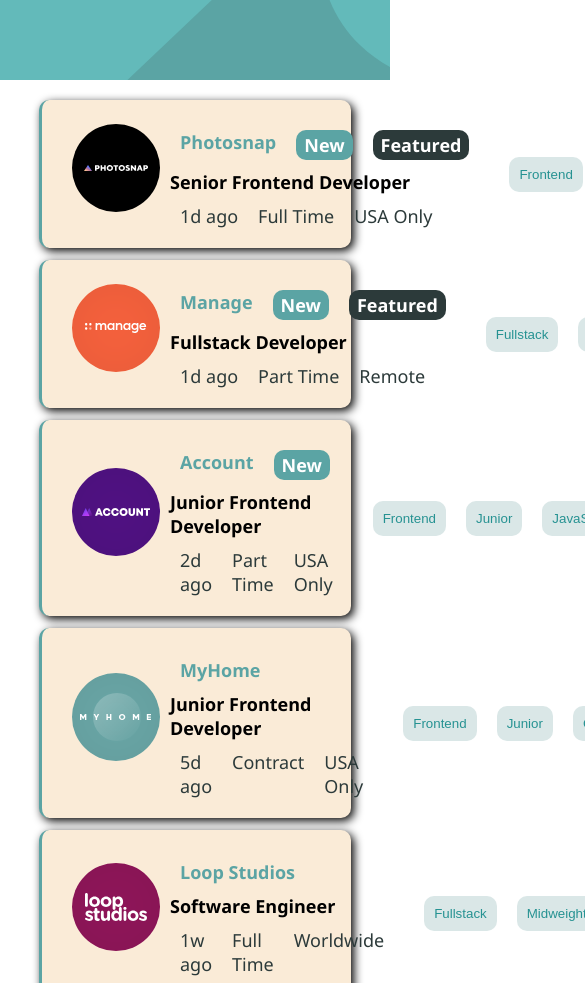
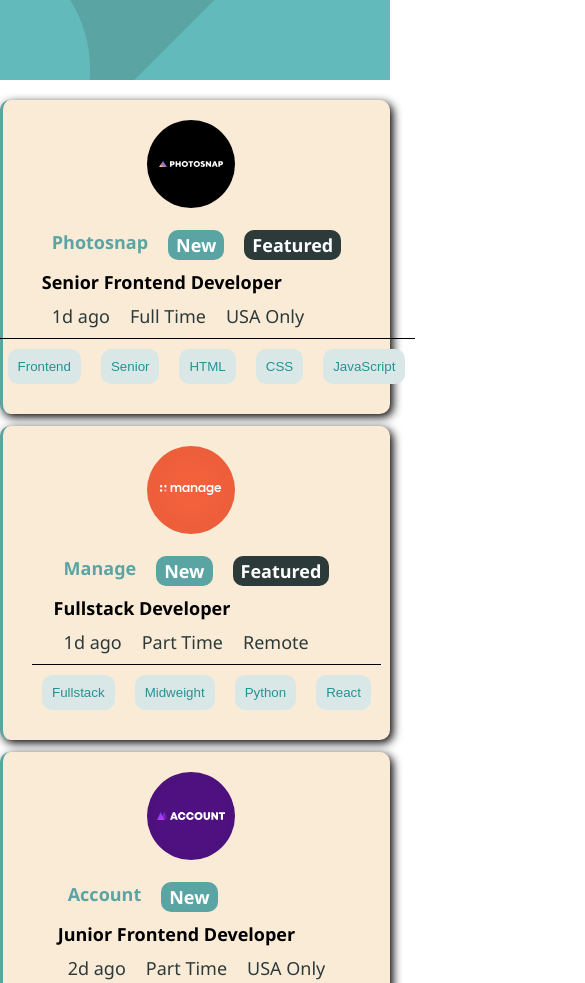
Before and after one commit to Pe-te-r/Job_Listing, a plain HTML site: page index.html in a window 390 px wide. Shown: the top 983 px of the page, 585 px wide, since content can reach past the window. Drawn offline with Linux system fonts and the light colour scheme.

Commit message:
added mobile responsive

```diff
--- a/style.css
+++ b/style.css
@@ -116,3 +116,26 @@
     border: none;
     cursor: pointer;
 }
+
+@media (max-width: 1200px) {
+    nav{
+        background-image: url("./images/bg-header-mobile.svg");
+    }
+    main{
+        width: 90%;
+    }
+}
+
+@media (max-width:900px) {
+    main{
+        width: 100%;
+    }
+    main section{
+        display: flex;
+        flex-direction: column;
+    }
+    main section .infoRightInner{
+        margin-top: 10px;
+        border-top:.5px solid black ;
+    }
+}
```
